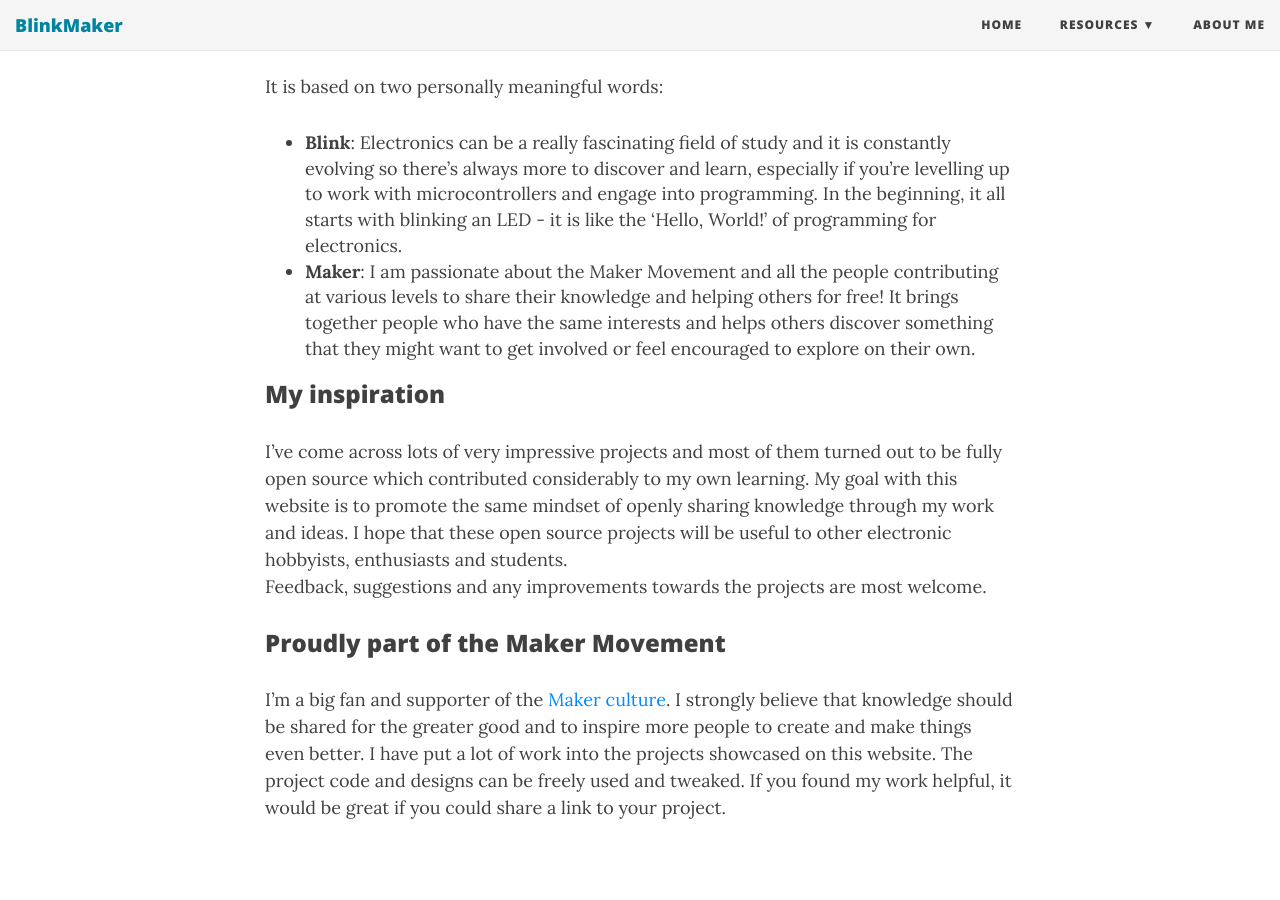
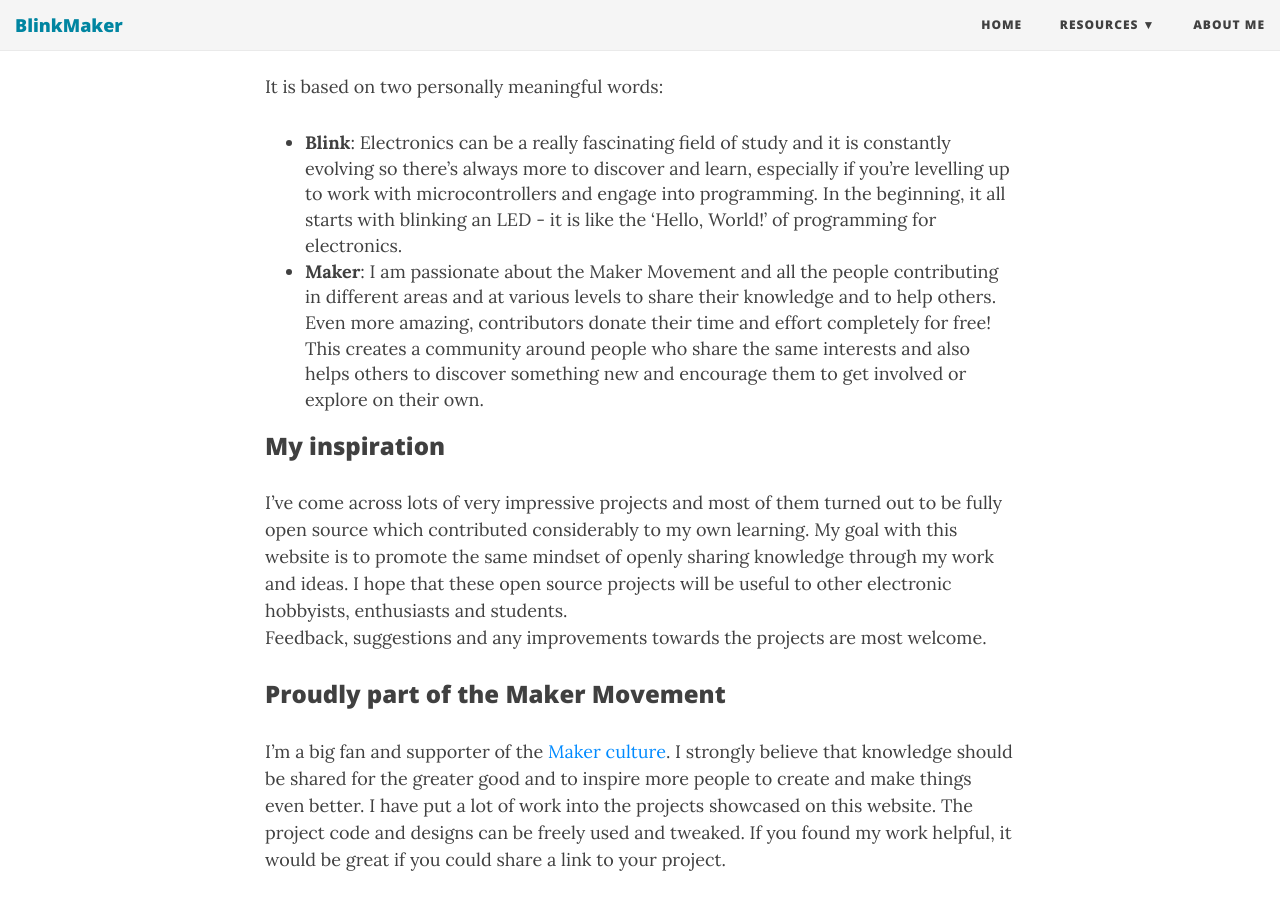
Before and after one commit to blinkmaker/blinkmaker.github.io, a Jekyll site: the page built from aboutme.md, in a window 1280 px wide and 900 px high, scrolled down 372 px. Built offline with Jekyll 4.4.1, drawn with Linux system fonts in a browser that asks for light colours; nearby versions of some CDN libraries.

Commit message:
Update aboutme.md

```diff
--- a/aboutme.md
+++ b/aboutme.md
@@ -9,7 +9,7 @@ This website is a glimpse of my progress, ideas and adventures in electronics.
 ### Why BlinkMaker?
 It is based on two personally meaningful words:
 * **Blink**: Electronics can be a really fascinating field of study and it is constantly evolving so there's always more to discover and learn, especially if you're levelling up to work with microcontrollers and engage into programming. In the beginning, it all starts with blinking an LED - it is like the 'Hello, World!' of programming for electronics.
-* **Maker**: I am passionate about the Maker Movement and all the people contributing at various levels to share their knowledge and helping others for free! It brings together people who have the same interests and helps others discover something that they might want to get involved or feel encouraged to explore on their own.
+* **Maker**: I am passionate about the Maker Movement and all the people contributing in different areas and at various levels to share their knowledge and to help others. Even more amazing, contributors donate their time and effort completely for free! This creates a community around people who share the same interests and also helps others to discover something new and encourage them to get involved or explore on their own.
 
 ### My inspiration
 I've come across lots of very impressive projects and most of them turned out to be fully open source which contributed considerably to my own learning. My goal with this website is to promote the same mindset of openly sharing knowledge through my work and ideas. I hope that these open source projects will be useful to other electronic hobbyists, enthusiasts and students.
```
